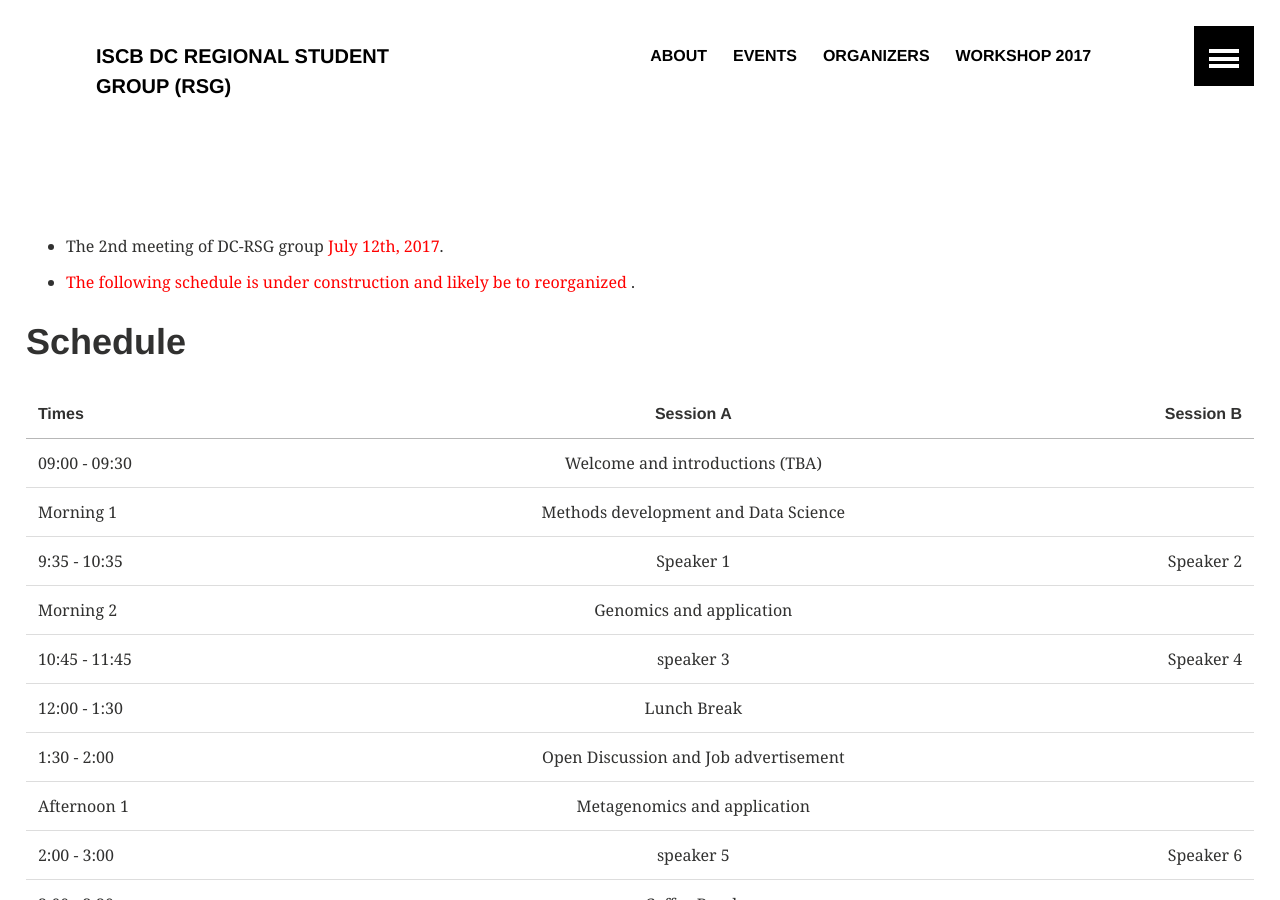
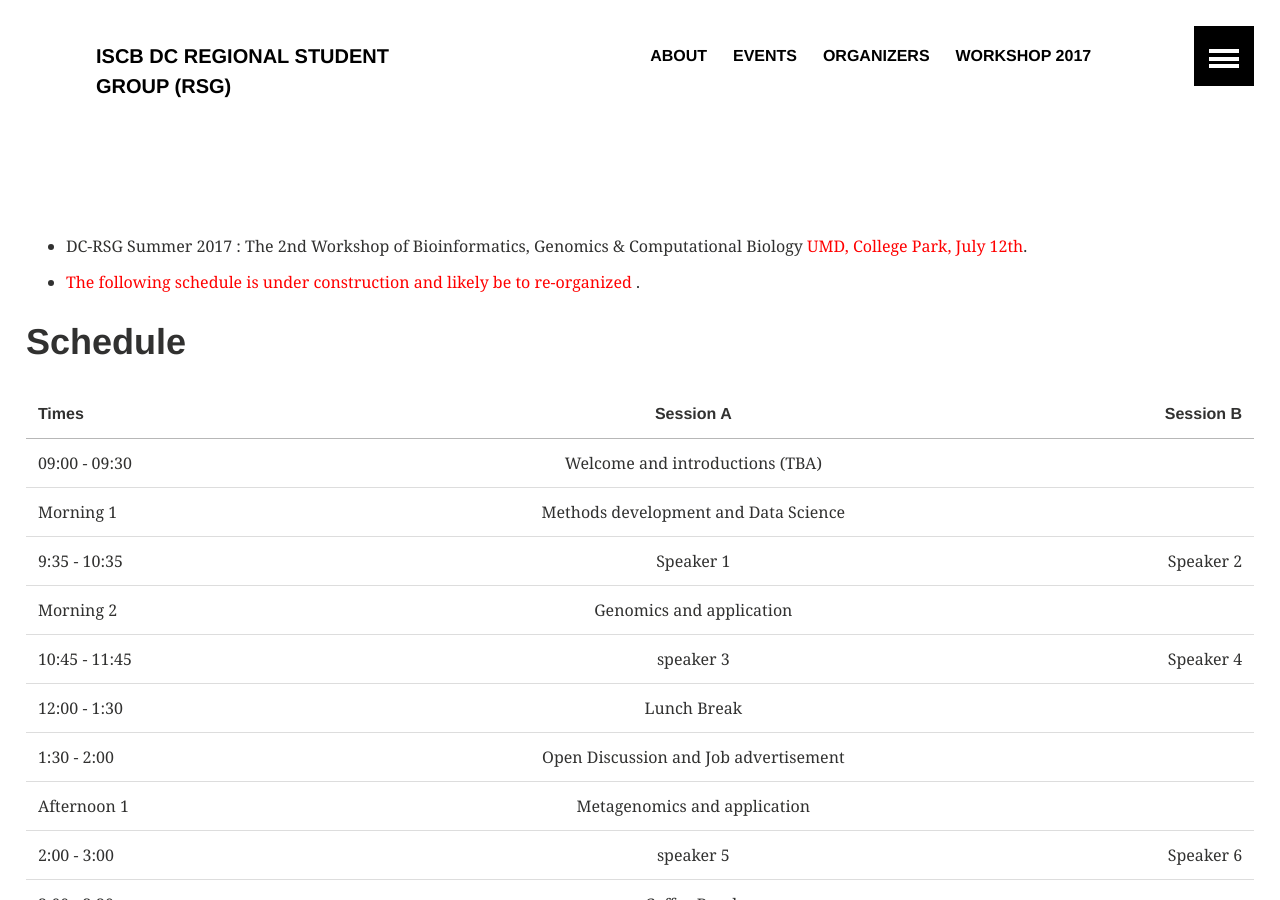
Before and after one commit to iscb-dc-rsg/iscb-dc-rsg.github.io, a Jekyll site: the page built from _pages/workshop2017.md, in a window 1280 px wide and 900 px high. Built offline with Jekyll 4.4.1, drawn with Linux system fonts in a browser that asks for light colours; our own code applies the rules of GitHub Pages for plain Markdown files.

Commit message:
Update workshop2017.md

```diff
--- a/_pages/workshop2017.md
+++ b/_pages/workshop2017.md
@@ -11,8 +11,8 @@ includes:
 &nbsp;
 
 
-* The 2nd meeting of DC-RSG group <span style="color:red"> July 12th, 2017</span>.
-* <span style="color:red"> The following schedule is under construction and likely be to reorganized </span>.
+* DC-RSG Summer 2017 : The 2nd Workshop of Bioinformatics, Genomics & Computational Biology <span style="color:red"> UMD, College Park, July 12th</span>.
+* <span style="color:red"> The following schedule is under construction and likely be to re-organized </span>.
 
 # Schedule
 
```
